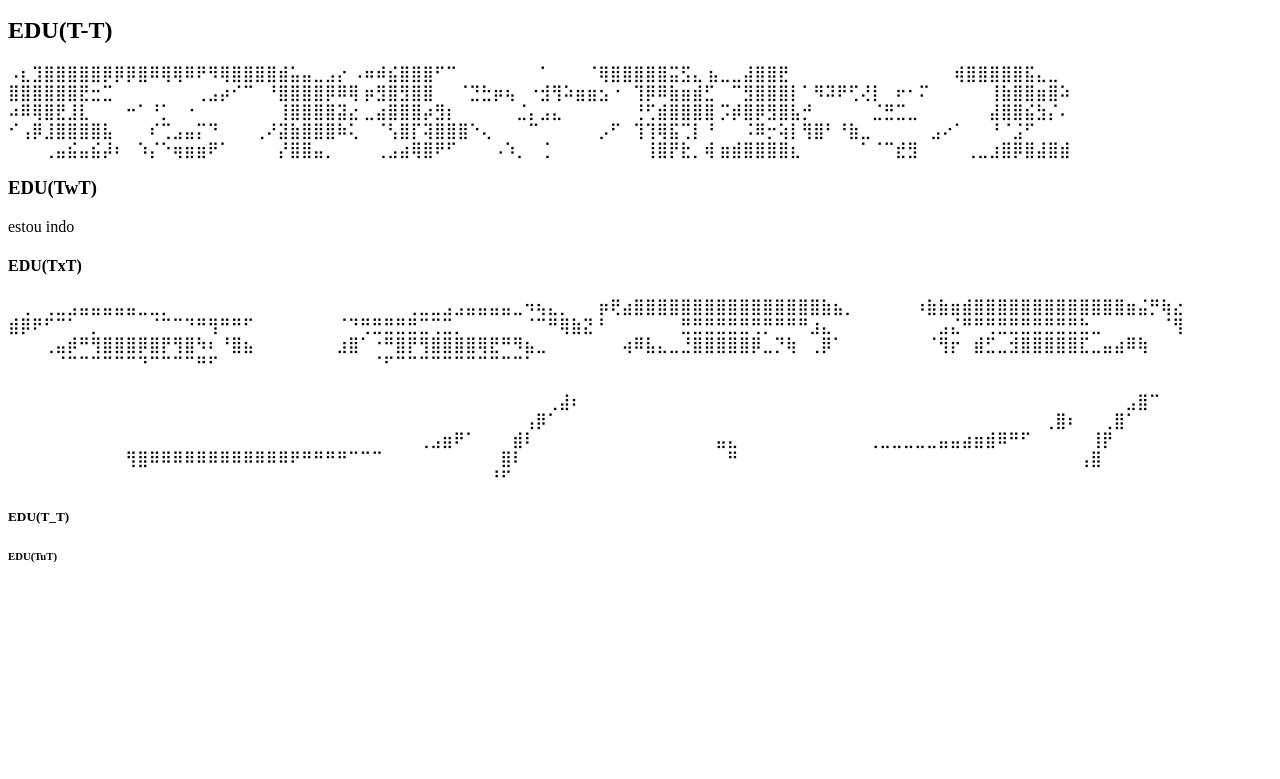
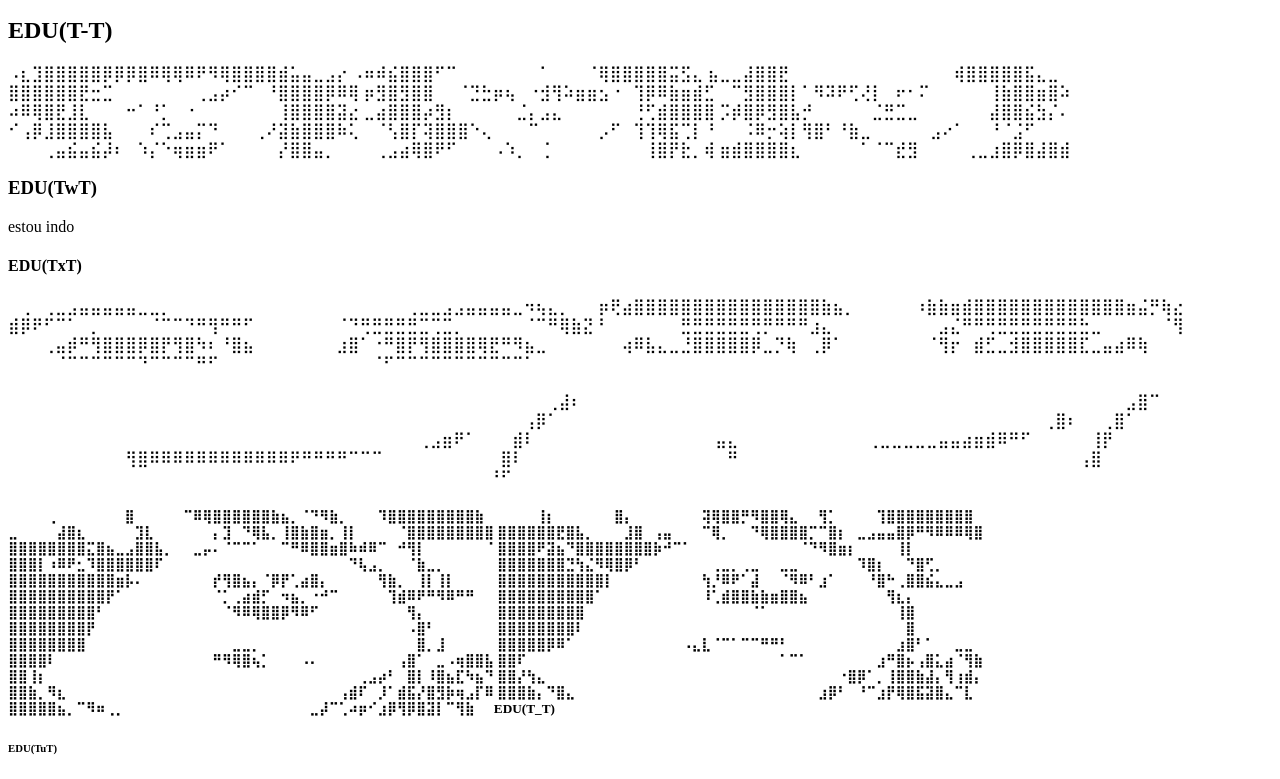
Before and after one commit to LeoncioComedor/Eduardo, a plain HTML site: page index.html in a window 1280 px wide. Shown: the part 127-906 px from the top of the page. Before the commit the page ends 800 px from the top, so only its background shows below. Drawn offline with Linux system fonts and the light colour scheme.

Commit message:
Add files via upload

```diff
--- a/index.html
+++ b/index.html
@@ -49,7 +49,32 @@
             ⠀⠀⠀⠀⠀⠀⠀⠀⠀⠀⢻⣿⠿⠿⠿⠿⠿⠿⠿⠿⠿⠿⠿⠿⠟⠛⠛⠛⠛⠉⠉⠉⠀⠀⠀⠀⠀⠀⠀⠀⠀⠀⣿⠇⠀⠀⠀⠀⠀⠀
             ⠀⠀⠀⠀⠀⠀⠀⠀⠀⠀⠀⠛⠀⠀⠀⠀⠀⠀⠀⠀⠀⠀⠀⠀⠀⠀⠀⠀⠀⠀⠀⠀⠀⠀⠀⠀⠀⠀⠀⠀⠀⢠⣿⠀⠀⠀⠀⠀⠀⠀
             ⠀⠀⠀⠀⠀⠀⠀⠀⠀⠀⠀⠀⠀⠀⠀⠀⠀⠀⠀⠀⠀⠀⠀⠀⠀⠀⠀⠀⠀⠀⠀⠀⠀⠀⠀⠀⠀⠀⠀⠀⠀⠘⠋⠀⠀⠀⠀⠀⠀⠀</p>
-        <H5>EDU(T_T)</H5>
+
+        <H5>⠀⠀⠀⠀⢀⠀⠀⠀⠀⠀⠀⠀⣿⠀⠀⠀⠀⠀⠉⠿⢿⣿⣿⣿⣿⣿⣿⣷⣦⡀⠈⠙⠻⣷⡀⠀⠀⠀⠹⣿⣿⣿⣿⣿⣿⣿⣿⣿⣷
+⠀⠀⠀⠀⠀⢸⡆⠀⠀⠀⠀⠀⠀⣿⡄⠀⠀⠀⠀⠀⠀⠀⢽⢿⣿⣿⡛⠻⣿⣿⢿⣄⠀⠀⢻⡁⠀⠀⠀⠀⢹⣿⣿⣿⣿⣿⣿⣿⣿⣿
+⣀⠀⠀⠀⠀⣼⣿⣆⠀⠀⠀⠀⠀⣹⣇⠀⠀⠀⠀⠀⠀⡄⣹⠀⠙⢿⣧⡀⢸⣿⣷⣿⣶⡀⢸⡇⠀⠀⠀⠀⠈⣿⣿⣿⣿⣿⣿⣿⣿⣿
+⣿⣿⣿⣿⣿⣿⣟⣿⣧⡀⠀⠀⠀⣸⣿⠀⢠⣤⠀⠀⠀⠉⢿⡀⠀⠀⠙⢿⣿⣿⣿⣿⡉⠉⣿⡆⠀⣀⣠⣤⣤⣿⡿⠛⠻⠿⠿⠿⢿⣿
+⣿⣿⣿⣿⣿⣿⣿⣿⣍⣿⣦⣀⣠⣿⣿⣧⡀⠀⠀⣀⡤⠄⠈⠉⠉⠁⠀⠀⠉⠛⠿⣿⣿⣶⣿⠷⠾⠿⠉⠀⠚⢻⡇⠀⠀⠀⠀⠀⠀⠈
+⣿⣿⣿⣿⠟⣽⣦⠙⣿⣿⣿⣿⣿⣿⣿⣿⡷⠚⠉⠁⠀⠀⠀⠀⠀⠀⠀⠀⠀⠀⠀⠈⠙⠻⣿⣶⡆⠀⠀⠀⠀⢸⡇⠀⠀⠀⠀⠀⠀⠀
+⣿⣿⣿⡇⠰⠿⠟⣂⠹⣿⣿⣿⣿⣿⣿⠏⠀⠀⠀⠀⠀⠀⠀⠀⠀⠀⠀⠀⠀⠀⠀⠀⠀⠀⠀⠙⢧⣠⡀⠀⠀⠈⣷⣀⡀⠀⠀⠀⠀⠀
+⣿⣿⣿⣿⣿⣿⣿⣙⢳⣌⠻⢿⣿⡿⠃⠀⠀⠀⠀⠀⠀⠀⢀⣀⡀⢀⣀⠀⠀⣀⣀⠀⠀⠀⠀⠀⠀⠹⣿⡆⠀⠀⠙⣿⢋⡀⠀⠀⠀⠀
+⣿⣿⣿⣿⣿⣿⣿⣿⣿⣿⣿⣶⡧⠄⠀⠀⠀⠀⠀⠀⠀⡞⢻⣿⣦⡄⠈⡿⡟⢁⣴⣿⡄⠀⠀⠀⠀⠀⢻⣷⡀⠀⢸⡇⢸⡇⠀⠀⠀⠀
+⣿⣿⣿⣿⣿⣿⣿⣿⣿⣿⣿⡇⠀⠀⠀⠀⠀⠀⠀⠀⠀⢳⡘⠿⠟⠁⣼⠀⠀⠈⠻⠿⠃⣰⠁⠀⠀⠀⠘⣿⠓⢀⣿⣿⣮⣄⣀⣠⠀⠀
+⣿⣿⣿⣿⣿⣿⣿⣿⣿⣿⡟⠁⠀⠀⠀⠀⠀⠀⠀⠀⠀⠈⡁⢀⣴⣾⡋⠀⠲⣦⡀⠐⠚⠉⠀⠀⠀⠀⠀⢹⣾⠿⠟⠛⠻⠿⠛⠛⠀⠀
+⣿⣿⣿⣿⣿⣿⣿⣿⣿⣿⠁⠀⠀⠀⠀⠀⠀⠀⠀⠀⠀⠸⢁⣾⣿⣿⣷⣷⣶⣿⣿⣦⠀⠀⠀⠀⠀⠀⠀⠀⢻⣆⡄⠀⠀⠀⠀⠀⠀⠀
+⣿⣿⣿⣿⣿⣿⣿⣿⣿⠃⠀⠀⠀⠀⠀⠀⠀⠀⠀⠀⠀⠀⠈⠻⠿⢿⣿⣿⡿⠻⠿⠋⠀⠀⠀⠀⠀⠀⠀⠀⠀⢻⡄⠀⠀⠀⠀⠀⠀⠀
+⣿⣿⣿⣿⣿⣿⣿⣿⣿⠀⠀⠀⠀⠀⠀⠀⠀⠀⠀⠀⠀⠀⠀⠀⠀⠀⠈⠁⠀⠀⠀⠀⠀⠀⠀⠀⠀⠀⠀⠀⠀⢸⣿⠀⠀⠀⠀⠀⠀⠀
+⣿⣿⣿⣿⣿⣿⣿⣿⡟⠀⠀⠀⠀⠀⠀⠀⠀⠀⠀⠀⠀⠀⠀⠀⠀⠀⠀⠀⠀⠀⠀⠀⠀⠀⠀⠀⠀⠀⠀⠀⠀⠠⣿⠃⠀⠀⠀⠀⠀⠀
+⣿⣿⣿⣿⣿⣿⣿⣿⠇⠀⠀⠀⠀⠀⠀⠀⠀⠀⠀⠀⠀⠀⠀⠀⠀⠀⠀⠀⠀⠀⠀⠀⠀⠀⠀⠀⠀⠀⠀⠀⠀⠀⣿⠀⠀⠀⠀⠀⠀⠀
+⣿⣿⣿⣿⣿⣿⣿⣿⠀⠀⠀⠀⠀⠀⠀⠀⠀⠀⠀⠀⠀⠀⠀⣀⣀⡀⠀⠀⠀⠀⠀⠀⠀⠀⠀⠀⠀⠀⠀⠀⠀⠀⣿⡀⣸⠀⠀⠀⠀⠀
+⣿⣿⣿⣿⣿⡿⠿⠁⠀⠀⠀⠀⠀⠀⠀⠀⠀⠀⠀⠠⣄⣇⠈⠉⠁⠉⠉⠛⠛⠃⠀⠀⠀⠀⠀⠀⠀⠀⠀⠀⠀⣰⣿⠃⠁⠀⠀⣀⣀⠀
+⣿⣿⣿⣿⠇⠀⠀⠀⠀⠀⠀⠀⠀⠀⠀⠀⠀⠀⠀⠀⠀⠛⠻⢿⣿⢦⡁⠀⠀⠀⠠⠄⠀⠀⠀⠀⠀⠀⠀⠀⢠⣿⠁⠀⣀⠠⢶⣿⣿⣧
+⣿⣿⠏⠀⠀⠀⠀⠀⠀⠀⠀⠀⠀⠀⠀⠀⠀⠀⠀⠀⠀⠀⠀⠀⠀⠀⠀⠀⠀⠁⠉⠁⠀⠀⠀⠀⠀⠀⠀⣰⠛⣿⡦⢠⣿⣅⣴⠈⢻⣷
+⣿⣿⢸⡆⠀⠀⠀⠀⠀⠀⠀⠀⠀⠀⠀⠀⠀⠀⠀⠀⠀⠀⠀⠀⠀⠀⠀⠀⠀⠀⠀⠀⠀⠀⠀⠀⢀⣠⡴⠃⠀⣿⡇⠸⣿⣦⣏⠳⣦⠙
+⣿⣿⡜⢳⣄⠀⠀⠀⠀⠀⠀⠀⠀⠀⠀⠀⠀⠀⠀⠀⠀⠀⠀⠀⠀⠀⠀⠀⠀⠀⠀⠀⠀⠀⠀⠐⣿⡿⠁⡀⢸⣿⣿⣷⣼⡄⢻⢰⣾⡄
+⣿⣿⣷⡀⠻⣆⠀⠀⠀⠀⠀⠀⠀⠀⠀⠀⠀⠀⠀⠀⠀⠀⠀⠀⠀⠀⠀⠀⠀⠀⠀⠀⠀⠀⢠⣾⠏⠀⡸⠁⣾⣯⡜⣿⣻⡷⢶⣠⡏⠿
+⣿⣿⣿⣷⡄⠙⣿⣄⠀⠀⠀⠀⠀⠀⠀⠀⠀⠀⠀⠀⠀⠀⠀⠀⠀⠀⠀⠀⠀⠀⠀⠀⠀⣰⡿⠃⠀⠘⠉⣰⡟⢿⣿⣯⣽⣿⣄⠉⣇⠀
+⣿⣿⣿⣿⣿⣦⡀⠉⠻⠶⢀⡀⠀⠀⠀⠀⠀⠀⠀⠀⠀⠀⠀⠀⠀⠀⠀⠀⠀⠀⠀⣀⡼⠉⢁⠴⡶⠊⣰⡿⢻⡿⣿⣽⡇⠉⢻⣷⠀⠀EDU(T_T)</H5>
             <p></p>
          <H6>EDU(TuT)</H6>
              <p></p>
```
